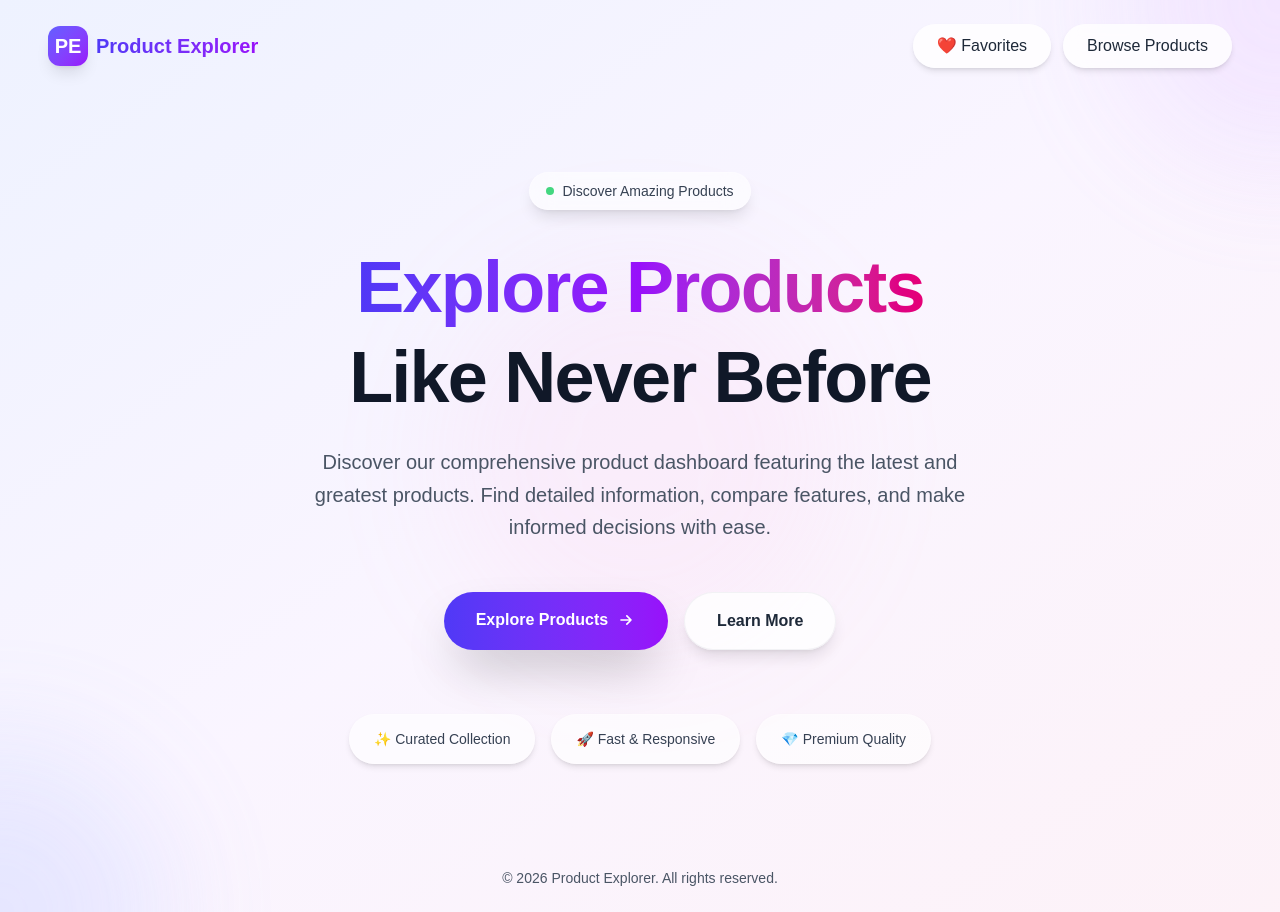
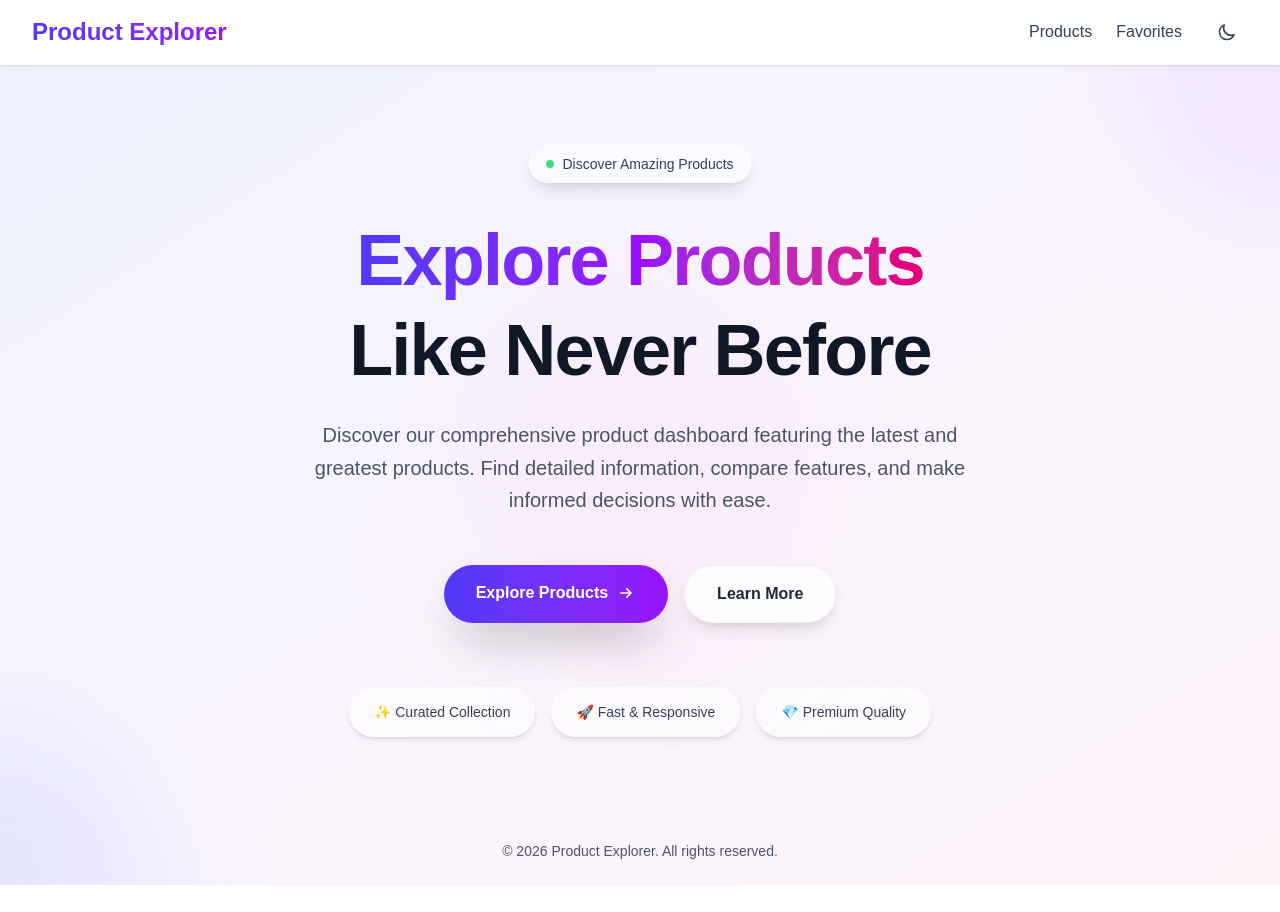
Before and after one commit to Iqbal0786/product-dashboard, a Next.js app: page / in a window 1280 px wide. After the commit the page ends 885 px from the top, so only its background shows below. Built offline with nearby package versions, Linux system fonts and the light colour scheme.

Commit message:
implemented light/dark mode functionality

```diff
--- a/app/globals.css
+++ b/app/globals.css
@@ -1,4 +1,7 @@
 @import "tailwindcss";
+
+/* Dark mode configuration for Tailwind v4 */
+@custom-variant dark (&:where(.dark, .dark *));
 
 :root {
   --background: #ffffff;
@@ -30,6 +33,7 @@ body {
   from {
     opacity: 0;
   }
+
   to {
     opacity: 1;
   }
@@ -40,6 +44,7 @@ body {
     opacity: 0;
     transform: translateY(20px);
   }
+
   to {
     opacity: 1;
     transform: translateY(0);
--- a/app/layout.tsx
+++ b/app/layout.tsx
@@ -1,6 +1,7 @@
 import type { Metadata } from "next";
 import { Geist, Geist_Mono } from "next/font/google";
 import "./globals.css";
+import Navbar from "../components/Navbar";
 
 const geistSans = Geist({
   variable: "--font-geist-sans",
@@ -46,6 +47,7 @@ export default function RootLayout({
       <body
         className={`${geistSans.variable} ${geistMono.variable} antialiased`}
       >
+        <Navbar />
         {children}
       </body>
     </html>
--- a/app/page.tsx
+++ b/app/page.tsx
@@ -9,34 +9,6 @@ export default function Home() {
         <div className="absolute -bottom-40 -left-40 h-80 w-80 rounded-full bg-indigo-300/30 blur-3xl animate-pulse delay-1000 dark:bg-indigo-600/20"></div>
         <div className="absolute top-1/2 left-1/2 -translate-x-1/2 -translate-y-1/2 h-96 w-96 rounded-full bg-pink-300/20 blur-3xl animate-pulse delay-500 dark:bg-pink-600/10"></div>
       </div>
-
-      {/* Navigation */}
-      <nav className="relative z-10 px-6 py-6 md:px-12">
-        <div className="mx-auto max-w-7xl flex items-center justify-between">
-          <div className="flex items-center gap-2">
-            <div className="h-10 w-10 rounded-xl bg-gradient-to-br from-indigo-500 to-purple-600 flex items-center justify-center shadow-lg">
-              <span className="text-white font-bold text-xl">PE</span>
-            </div>
-            <span className="text-xl font-bold bg-gradient-to-r from-indigo-600 to-purple-600 bg-clip-text text-transparent dark:from-indigo-400 dark:to-purple-400">
-              Product Explorer
-            </span>
-          </div>
-          <div className="flex items-center gap-3">
-            <Link
-              href="/favorites"
-              className="hidden md:block px-6 py-2.5 rounded-full bg-white/80 backdrop-blur-sm text-gray-800 font-medium shadow-md hover:shadow-xl transition-all duration-300 hover:scale-105 dark:bg-gray-800/80 dark:text-white"
-            >
-              ❤️ Favorites
-            </Link>
-            <Link
-              href="/products"
-              className="hidden md:block px-6 py-2.5 rounded-full bg-white/80 backdrop-blur-sm text-gray-800 font-medium shadow-md hover:shadow-xl transition-all duration-300 hover:scale-105 dark:bg-gray-800/80 dark:text-white"
-            >
-              Browse Products
-            </Link>
-          </div>
-        </div>
-      </nav>
 
       {/* Hero Section */}
       <main className="relative z-10 px-6 md:px-12">
--- /dev/null
+++ b/components/Navbar.tsx
@@ -0,0 +1,90 @@
+"use client";
+
+import { useState } from "react";
+import Link from "next/link";
+import ThemeToggle from "./ThemeToggle";
+
+export default function Navbar() {
+  const [mobileMenuOpen, setMobileMenuOpen] = useState(false);
+
+  return (
+    <nav className="sticky top-0 z-50 bg-white/80 backdrop-blur-md border-b border-white/20 dark:bg-gray-900/80 dark:border-gray-700/30 shadow-sm">
+      <div className="max-w-7xl mx-auto px-4 sm:px-6 lg:px-8">
+        <div className="flex items-center justify-between h-16">
+          {/* Logo/Brand */}
+          <Link
+            href="/"
+            className="text-xl sm:text-2xl font-bold bg-gradient-to-r from-indigo-600 to-purple-600 bg-clip-text text-transparent dark:from-indigo-400 dark:to-purple-400 hover:scale-105 transition-transform duration-300 flex-shrink-0"
+          >
+            Product Explorer
+          </Link>
+
+          {/* Desktop Navigation */}
+          <div className="hidden md:flex items-center gap-6">
+            <Link
+              href="/products"
+              className="text-gray-700 dark:text-gray-200 hover:text-indigo-600 dark:hover:text-indigo-400 font-medium transition-colors duration-300"
+            >
+              Products
+            </Link>
+            <Link
+              href="/favorites"
+              className="text-gray-700 dark:text-gray-200 hover:text-indigo-600 dark:hover:text-indigo-400 font-medium transition-colors duration-300"
+            >
+              Favorites
+            </Link>
+
+            {/* Theme Toggle */}
+            <ThemeToggle />
+          </div>
+
+          {/* Mobile Menu Button and Theme Toggle */}
+          <div className="flex md:hidden items-center gap-3">
+            <ThemeToggle />
+            <button
+              onClick={() => setMobileMenuOpen(!mobileMenuOpen)}
+              className="p-2 rounded-lg text-gray-700 dark:text-gray-200 hover:bg-gray-100 dark:hover:bg-gray-800 transition-colors duration-300"
+              aria-label="Toggle mobile menu"
+            >
+              {mobileMenuOpen ? (
+                // Close icon
+                <svg className="w-6 h-6" fill="none" stroke="currentColor" viewBox="0 0 24 24">
+                  <path strokeLinecap="round" strokeLinejoin="round" strokeWidth={2} d="M6 18L18 6M6 6l12 12" />
+                </svg>
+              ) : (
+                // Hamburger icon
+                <svg className="w-6 h-6" fill="none" stroke="currentColor" viewBox="0 0 24 24">
+                  <path strokeLinecap="round" strokeLinejoin="round" strokeWidth={2} d="M4 6h16M4 12h16M4 18h16" />
+                </svg>
+              )}
+            </button>
+          </div>
+        </div>
+      </div>
+
+      {/* Mobile Menu */}
+      <div
+        className={`md:hidden overflow-hidden transition-all duration-300 ease-in-out ${
+          mobileMenuOpen ? "max-h-48 opacity-100" : "max-h-0 opacity-0"
+        }`}
+      >
+        <div className="px-4 pt-2 pb-4 space-y-2 bg-white/95 dark:bg-gray-900/95 backdrop-blur-md border-t border-white/20 dark:border-gray-700/30">
+          <Link
+            href="/products"
+            onClick={() => setMobileMenuOpen(false)}
+            className="block px-4 py-3 rounded-lg text-gray-700 dark:text-gray-200 hover:bg-indigo-50 dark:hover:bg-gray-800 hover:text-indigo-600 dark:hover:text-indigo-400 font-medium transition-all duration-300"
+          >
+            Products
+          </Link>
+          <Link
+            href="/favorites"
+            onClick={() => setMobileMenuOpen(false)}
+            className="block px-4 py-3 rounded-lg text-gray-700 dark:text-gray-200 hover:bg-indigo-50 dark:hover:bg-gray-800 hover:text-indigo-600 dark:hover:text-indigo-400 font-medium transition-all duration-300"
+          >
+            Favorites
+          </Link>
+        </div>
+      </div>
+    </nav>
+  );
+}
--- /dev/null
+++ b/components/ThemeToggle.tsx
@@ -0,0 +1,54 @@
+"use client";
+
+import { useTheme } from "../hooks/useTheme";
+
+export default function ThemeToggle() {
+  const { theme, toggleTheme, mounted } = useTheme();
+
+  // Prevent hydration mismatch
+  if (!mounted) {
+    return (
+      <div className="w-10 h-10 rounded-full bg-white/60 backdrop-blur-md dark:bg-gray-800/60" />
+    );
+  }
+
+  return (
+    <button
+      onClick={toggleTheme}
+      className="p-2.5 rounded-full bg-white/60 backdrop-blur-md border border-white/20 dark:bg-gray-800/60 dark:border-gray-700/30 hover:shadow-lg transition-all duration-300 hover:scale-110 cursor-pointer"
+      aria-label={`Switch to ${theme === "light" ? "dark" : "light"} mode`}
+    >
+      {theme === "light" ? (
+        // Moon icon for dark mode
+        <svg
+          className="w-5 h-5 text-gray-700 dark:text-gray-200 transition-transform duration-300"
+          fill="none"
+          stroke="currentColor"
+          viewBox="0 0 24 24"
+        >
+          <path
+            strokeLinecap="round"
+            strokeLinejoin="round"
+            strokeWidth={2}
+            d="M20.354 15.354A9 9 0 018.646 3.646 9.003 9.003 0 0012 21a9.003 9.003 0 008.354-5.646z"
+          />
+        </svg>
+      ) : (
+        // Sun icon for light mode
+        <svg
+          className="w-5 h-5 text-gray-700 dark:text-gray-200 transition-transform duration-300"
+          fill="none"
+          stroke="currentColor"
+          viewBox="0 0 24 24"
+        >
+          <path
+            strokeLinecap="round"
+            strokeLinejoin="round"
+            strokeWidth={2}
+            d="M12 3v1m0 16v1m9-9h-1M4 12H3m15.364 6.364l-.707-.707M6.343 6.343l-.707-.707m12.728 0l-.707.707M6.343 17.657l-.707.707M16 12a4 4 0 11-8 0 4 4 0 018 0z"
+          />
+        </svg>
+      )}
+    </button>
+  );
+}
--- /dev/null
+++ b/hooks/useTheme.ts
@@ -0,0 +1,44 @@
+"use client";
+
+import { useState, useEffect } from "react";
+
+type Theme = "light" | "dark";
+
+export function useTheme() {
+  const [theme, setTheme] = useState<Theme>("light");
+  const [mounted, setMounted] = useState(false);
+
+  // Handle client-side hydration
+  useEffect(() => {
+    setMounted(true);
+
+    // Get theme from localStorage or default to light
+    const savedTheme = localStorage.getItem("theme") as Theme | null;
+    const initialTheme = savedTheme || "light";
+
+    setTheme(initialTheme);
+
+    // Apply theme class to document
+    if (initialTheme === "dark") {
+      document.documentElement.classList.add("dark");
+    } else {
+      document.documentElement.classList.remove("dark");
+    }
+  }, []);
+
+  const toggleTheme = () => {
+    const newTheme = theme === "light" ? "dark" : "light";
+
+    setTheme(newTheme);
+    localStorage.setItem("theme", newTheme);
+
+    // Toggle dark class on document
+    if (newTheme === "dark") {
+      document.documentElement.classList.add("dark");
+    } else {
+      document.documentElement.classList.remove("dark");
+    }
+  };
+
+  return { theme, toggleTheme, mounted };
+}
```
